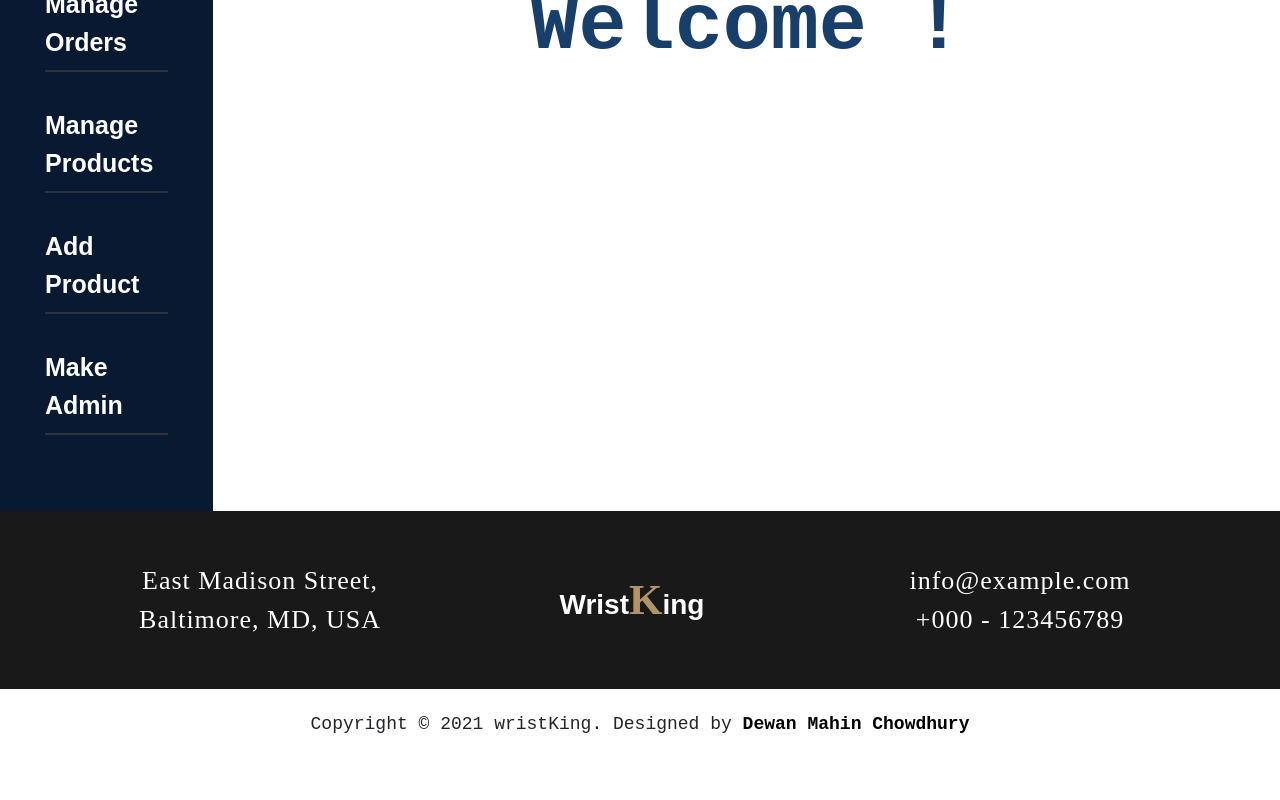
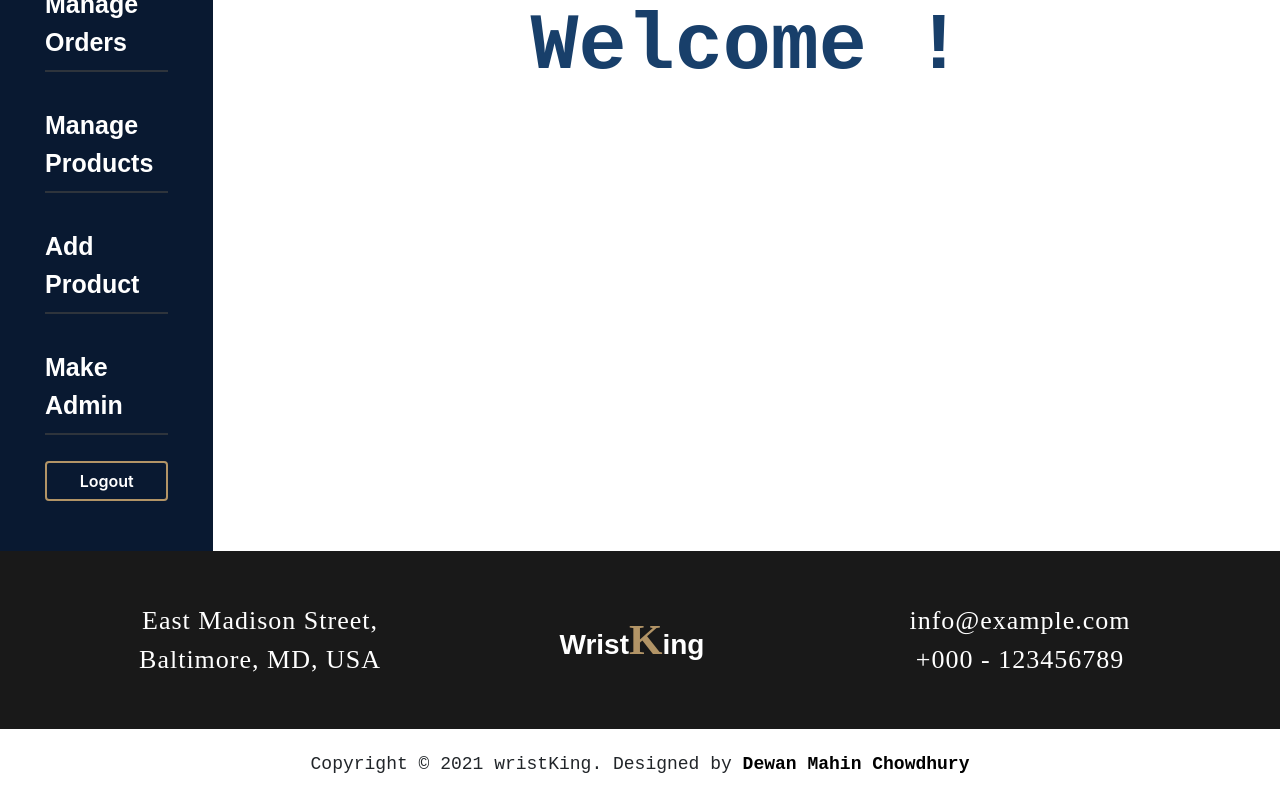
Before and after one commit to dewanmahin/wristking-client-side, a React (Create React App) app: page /dashboard in a window 1280 px wide. Shown: the part 536-1336 px from the top of the page. Before the commit the page ends 1296 px from the top, so only its background shows below. Built offline with nearby package versions, Linux system fonts and the light colour scheme; no server answers.

Commit message:
dashboard logout button added

```diff
--- a/src/pages/Dashboard/Dashboard/Dashboard.css
+++ b/src/pages/Dashboard/Dashboard/Dashboard.css
@@ -24,3 +24,6 @@
     font-family: sans-serif;
     font-weight: 600;
 }
+.dashboard .common-btn{
+    color: white;
+}
--- a/src/pages/Dashboard/Dashboard/Dashboard.js
+++ b/src/pages/Dashboard/Dashboard/Dashboard.js
@@ -16,7 +16,7 @@ import './Dashboard.css'
 
 const Dashboard = () => {
     let { path, url } = useRouteMatch();
-    const {user} = useAuth();
+    const {user, logOut} = useAuth();
 
     return (
         <div className="dashboard">
@@ -44,6 +44,7 @@ const Dashboard = () => {
                     <NavLink style={{textDecoration: 'none'}} activeStyle={{color: "#b29466"}} to={`${url}/makeAdmin`}>
                         <span>Make Admin</span>
                     </NavLink>
+                    <button onClick={logOut} className="btn common-btn">Logout</button>
                 </div>
                 <div className="col-lg-10 col-12 p-0 nested-area">
                     <Switch>
--- a/src/pages/Home/HomeReview/HomeReview.js
+++ b/src/pages/Home/HomeReview/HomeReview.js
@@ -1,5 +1,4 @@
 import React from 'react';
-import './HomeReview.css'
 
 const HomeReview = (props) => {
     const {userName, review} = props.homeReview;
```
Also changed, not shown: src/pages/Home/HomeReview/HomeReview.css (deleted).
